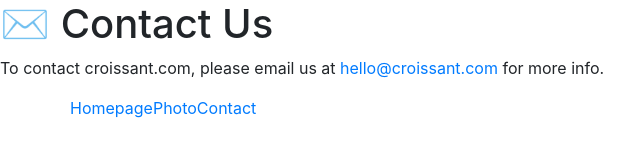
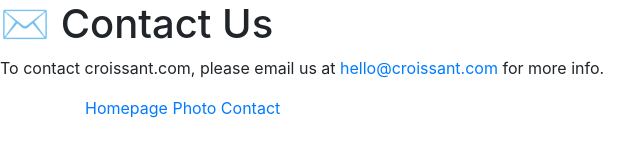
Before and after one commit to Khelbot/Croissant, a plain HTML site: page contact.html in a window 1280 px wide. Shown: the full height of the page, 0-640 px from the left. Drawn offline with nearby package versions, Linux system fonts and the light colour scheme.

Commit message:
Fixed Links

```diff
--- a/contact.html
+++ b/contact.html
@@ -20,9 +20,11 @@
     </p>
     <div class="container">
       <div class="row">
-        <div class="homepage"><a href="homepage.html">Homepage</a></div>
-        <div class="photo"><a href="photo.html">Photo</a></div>
-        <div class="contact"><a href="contact.html">Contact</a></div>
+        <div class="col-4">
+          <span class="homepage"><a href="index.html">Homepage</a></span>
+          <span class="photo"><a href="photo.html">Photo</a></span>
+          <span class="contact"><a href="contact.html">Contact</a></span>
+        </div>
       </div>
     </div>
   </body>
```
Also changed, not shown: index.html (+5 -3 lines), photo.html (+5 -3 lines).
